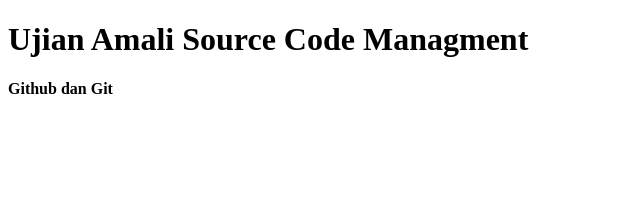
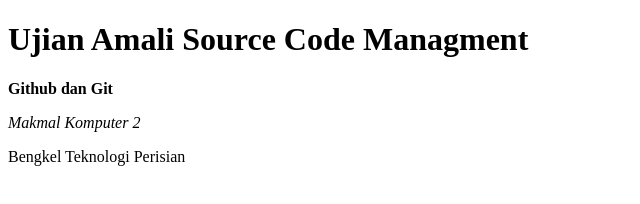
Before and after one commit to Izzrieq/ujianscm, a plain HTML site: page amali.html in a window 1280 px wide. Shown: the whole page, without its empty margins (0-640 px from the left). Drawn offline with Linux system fonts and the light colour scheme.

Commit message:
mengubah fail amali.html -2

```diff
--- a/amali.html
+++ b/amali.html
@@ -9,5 +9,7 @@
 <body>
     <h1>Ujian Amali Source Code Managment</h1>
     <p><b>Github dan Git</b></p>
+    <p><i>Makmal Komputer 2</i></p>
+    <p>Bengkel Teknologi Perisian</p>
 </body>
 </html>
```
